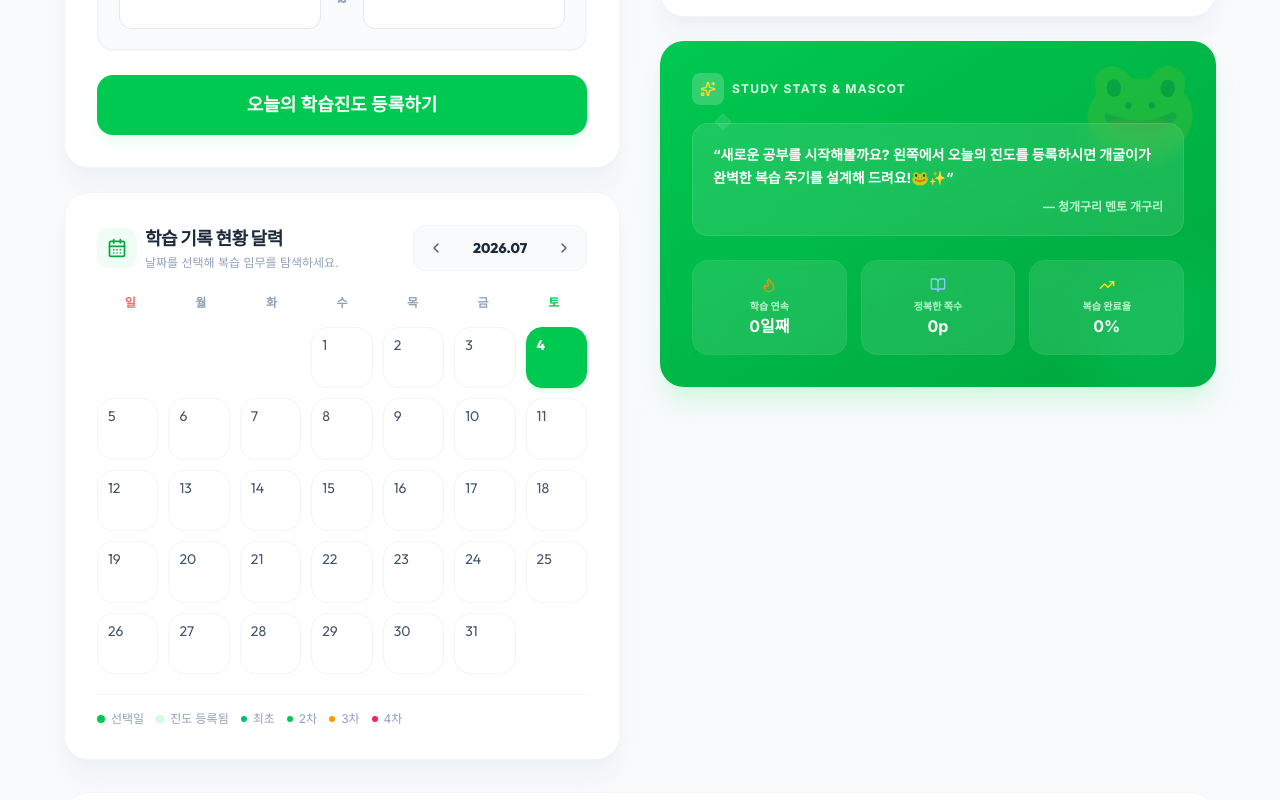
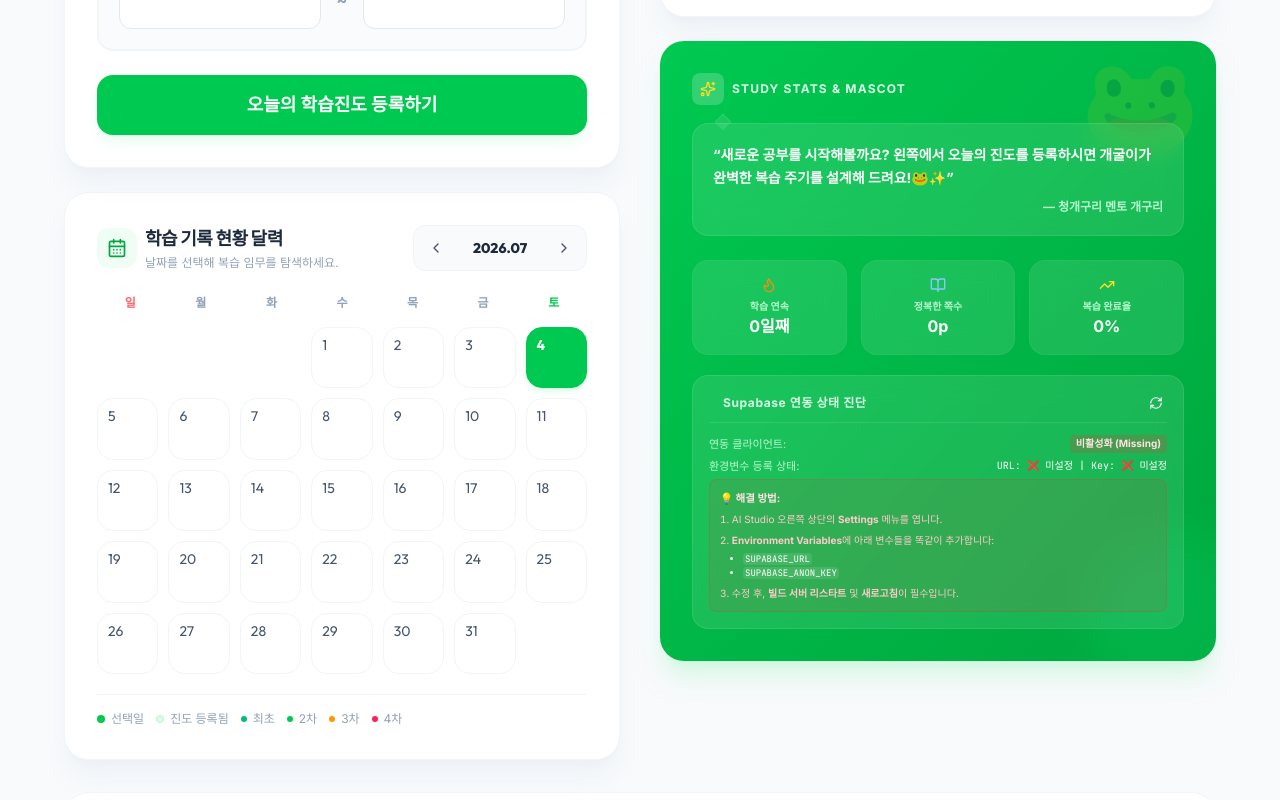
Before and after one commit to sun25095093-code/-, a React (Vite) app: page / in a window 1280 px wide. Shown: the part 588-1388 px from the top of the page. Built offline with nearby package versions, Linux system fonts and the light colour scheme.

Commit message:
feat: capture raw Supabase error messages
Add supabaseRawError state to track and display detailed error messages for better debugging during synchronization failures.

```diff
--- a/src/App.tsx
+++ b/src/App.tsx
@@ -157,6 +157,7 @@ export default function App() {
   // Sync state
   const [isSyncing, setIsSyncing] = useState<boolean>(false);
   const [supabaseError, setSupabaseError] = useState<string | null>(null);
+  const [supabaseRawError, setSupabaseRawError] = useState<string | null>(null);
 
   // Date Picker ref & custom overlays
   const dateInputRef = React.useRef<HTMLInputElement>(null);
@@ -183,6 +184,7 @@ export default function App() {
     if (!supabaseClient) return;
     setIsSyncing(true);
     setSupabaseError(null);
+    setSupabaseRawError(null);
     try {
       const { data, error } = await supabaseClient
         .from('spaced_study_sessions')
@@ -191,6 +193,7 @@ export default function App() {
 
       if (error) {
         console.warn("Supabase load warning (using LocalStorage fallback):", error.message || error);
+        setSupabaseRawError(error.message || String(error));
         // If it's a structural or credential issue, capture it gracefully
         if (error.code?.startsWith('42') || error.message?.includes('relation') || error.message?.includes('does not exist')) {
           setSupabaseError('missing_table');
@@ -219,9 +222,11 @@ export default function App() {
         setSessions(formatted);
         localStorage.setItem('spaced_study_sessions', JSON.stringify(formatted));
         setSupabaseError(null);
+        setSupabaseRawError(null);
       }
     } catch (err: any) {
       console.warn("Supabase catch load warning:", err?.message || err);
+      setSupabaseRawError(err?.message || String(err));
       setSupabaseError('general');
     } finally {
       setIsSyncing(false);
@@ -235,6 +240,8 @@ export default function App() {
 
     if (supabaseClient) {
       setIsSyncing(true);
+      setSupabaseError(null);
+      setSupabaseRawError(null);
       try {
         // If it's a delete, remove from Supabase
         if (deletedId) {
@@ -244,6 +251,7 @@ export default function App() {
             .eq('id', deletedId);
           if (delError) {
             console.warn("Supabase delete warning:", delError.message);
+            setSupabaseRawError(delError.message);
           }
         }
 
@@ -283,6 +291,7 @@ export default function App() {
 
           if (error) {
             console.warn("Supabase upsert warning:", error.message || error);
+            setSupabaseRawError(error.message || String(error));
             if (error.code?.startsWith('42') || error.message?.includes('relation') || error.message?.includes('does not exist')) {
               setSupabaseError('missing_table');
             } else if (error.message?.includes('JWT') || error.message?.includes('apiKey') || error.message?.includes('invalid')) {
@@ -292,12 +301,15 @@ export default function App() {
             }
           } else {
             setSupabaseError(null);
+            setSupabaseRawError(null);
           }
         } else {
           setSupabaseError(null);
+          setSupabaseRawError(null);
         }
       } catch (err: any) {
         console.warn("Supabase sync catch warning:", err?.message || err);
+        setSupabaseRawError(err?.message || String(err));
         setSupabaseError('general');
       } finally {
         setIsSyncing(false);
@@ -1064,7 +1076,7 @@ export default function App() {
             </div>
 
             {/* Quick dashboard stats */}
-            <div className="grid grid-cols-3 gap-3.5">
+            <div className="grid grid-cols-3 gap-3.5 mb-5">
               <div className="bg-white/10 backdrop-blur-md border border-white/5 p-3 lg:p-4 rounded-2xl text-center">
                 <Flame className="w-4 h-4 text-orange-400 mx-auto mb-1.5" />
                 <span className="text-[9px] sm:text-[10px] font-bold text-green-200 block">학습 연속</span>
@@ -1079,6 +1091,89 @@ export default function App() {
                 <TrendingUp className="w-4 h-4 text-yellow-300 mx-auto mb-1.5" />
                 <span className="text-[9px] sm:text-[10px] font-bold text-green-200 block">복습 완료율</span>
                 <span className="text-sm sm:text-base font-extrabold block">{reviewCompletionRate}%</span>
+              </div>
+            </div>
+
+            {/* Supabase Connectivity & Diagnostics Widget */}
+            <div className="bg-white/10 backdrop-blur-md border border-white/10 rounded-2xl p-4 text-left text-xs space-y-3">
+              <div className="flex items-center justify-between border-b border-white/10 pb-2">
+                <span className="font-extrabold tracking-wider text-green-100 flex items-center gap-1.5">
+                  <span className="inline-block w-2 h-2 rounded-full bg-white animate-ping"></span>
+                  Supabase 연동 상태 진단
+                </span>
+                <button
+                  type="button"
+                  disabled={isSyncing}
+                  onClick={() => {
+                    if (supabaseClient) {
+                      fetchFromSupabase();
+                    } else {
+                      window.location.reload();
+                    }
+                  }}
+                  className="p-1 hover:bg-white/10 rounded-lg transition-all active:scale-95 disabled:opacity-50 text-white cursor-pointer"
+                  title="연동 데이터 수동 새로고침"
+                >
+                  <RefreshCw className={`w-3.5 h-3.5 ${isSyncing ? 'animate-spin' : ''}`} />
+                </button>
+              </div>
+
+              {/* Status details */}
+              <div className="space-y-1.5">
+                <div className="flex justify-between items-center text-[11px]">
+                  <span className="text-green-200">연동 클라이언트:</span>
+                  <span className={`font-extrabold px-1.5 py-0.5 rounded text-[10px] ${supabaseClient ? 'bg-green-400/20 text-green-100' : 'bg-red-500/20 text-red-100'}`}>
+                    {supabaseClient ? '활성화 (OK)' : '비활성화 (Missing)'}
+                  </span>
+                </div>
+
+                <div className="flex justify-between items-center text-[11px]">
+                  <span className="text-green-200">환경변수 등록 상태:</span>
+                  <span className="font-mono text-[10px]">
+                    URL: {SB_URL ? '✅ 등록됨' : '❌ 미설정'} | Key: {SB_KEY ? '✅ 등록됨' : '❌ 미설정'}
+                  </span>
+                </div>
+
+                {supabaseClient ? (
+                  <div className="mt-2 pt-2 border-t border-white/5 space-y-1">
+                    <span className="text-green-200 text-[10px] block">마지막 연동 상태:</span>
+                    {supabaseError ? (
+                      <div className="bg-amber-500/20 border border-amber-500/30 text-amber-100 p-2 rounded-lg text-[10.5px] leading-relaxed space-y-1">
+                        <p className="font-extrabold">⚠️ 연동 오류 감지</p>
+                        {supabaseError === 'missing_table' && (
+                          <p>Supabase에 <code className="bg-white/10 px-1 rounded text-white font-mono">spaced_study_sessions</code> 테이블이 없거나 권한이 없습니다. SQL 스크립트를 올바르게 실행했는지 확인해주세요.</p>
+                        )}
+                        {supabaseError === 'credentials' && (
+                          <p>API Key/URL 자격증명이 잘못되었습니다. 복사 붙여넣기 시 공백이 포함되었는지 확인하세요.</p>
+                        )}
+                        {supabaseError === 'general' && (
+                          <p>일반 에러: {supabaseRawError || '연결 실패'}</p>
+                        )}
+                      </div>
+                    ) : (
+                      <div className="bg-green-400/20 border border-green-400/30 text-green-100 p-2 rounded-lg text-[10.5px] flex items-center gap-2">
+                        <span className="text-sm">🐸</span>
+                        <div>
+                          <p className="font-extrabold">실시간 클라우드 동기화 중</p>
+                          <p className="text-[9.5px] text-green-200 mt-0.5">최초 진도 등록 및 체크 상태가 Supabase에 즉시 백업되고 있습니다.</p>
+                        </div>
+                      </div>
+                    )}
+                  </div>
+                ) : (
+                  <div className="bg-red-500/10 border border-red-500/20 text-red-100 p-2.5 rounded-lg text-[10.5px] leading-relaxed">
+                    <p className="font-extrabold mb-1">💡 해결 방법:</p>
+                    <ol className="list-decimal list-inside space-y-1 text-[10px] text-red-200">
+                      <li>AI Studio 오른쪽 상단의 <b>Settings</b> 메뉴를 엽니다.</li>
+                      <li><b>Environment Variables</b>에 아래 변수들을 똑같이 추가합니다:</li>
+                      <ul className="list-disc list-inside ml-2.5 font-mono text-[9px] text-white">
+                        <li><code className="bg-white/10 px-0.5 rounded">SUPABASE_URL</code></li>
+                        <li><code className="bg-white/10 px-0.5 rounded">SUPABASE_ANON_KEY</code></li>
+                      </ul>
+                      <li>수정 후, <b>빌드 서버 리스타트</b> 및 <b>새로고침</b>이 필수입니다.</li>
+                    </ol>
+                  </div>
+                )}
               </div>
             </div>
 
```
